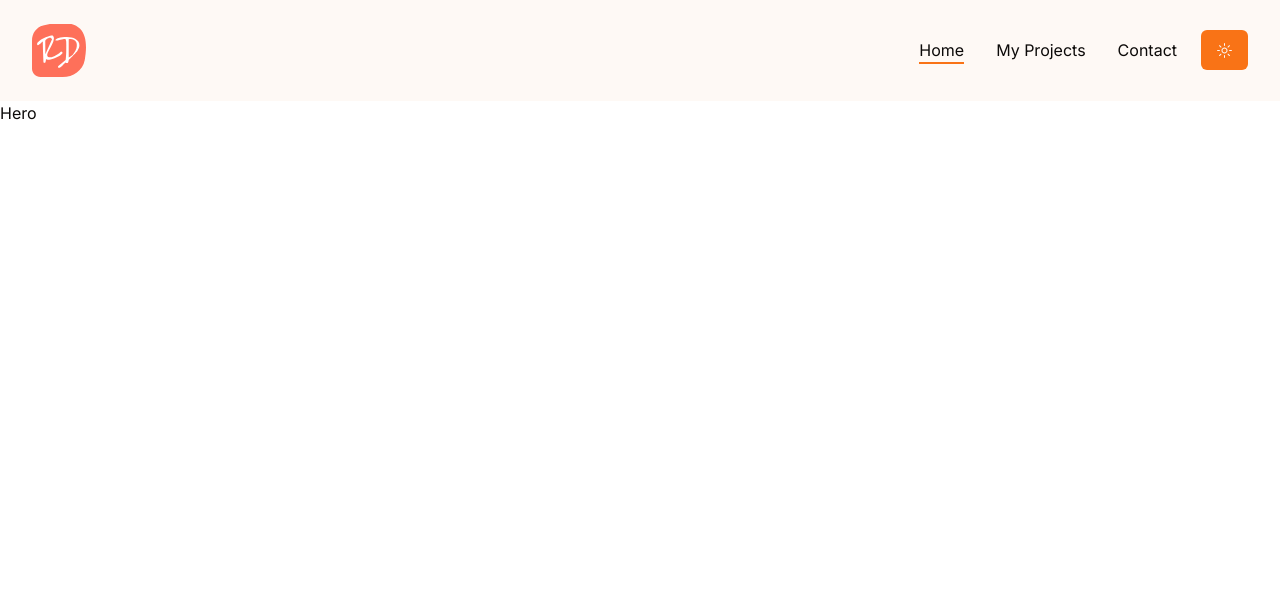
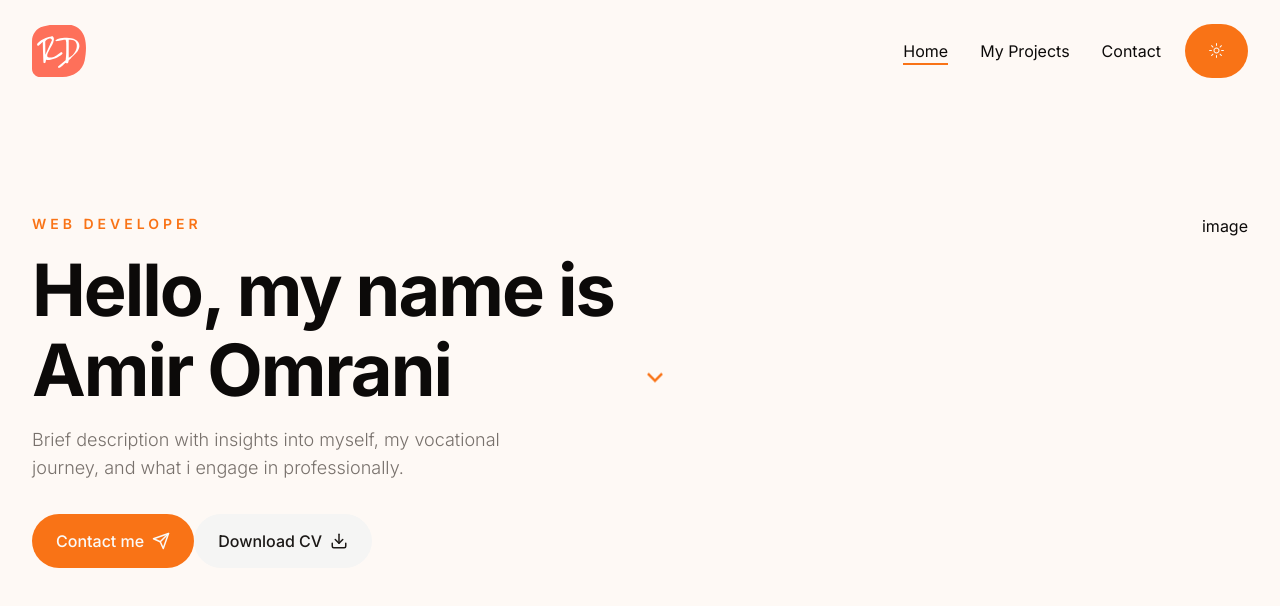
Before and after one commit to Amirshoeibiomrani/portfolio-in-2025, a Next.js app: page / in a window 1280 px wide. Shown: the top 606 px of the page. Built offline with nearby package versions, Linux system fonts and the light colour scheme.

Commit message:
Hero Update 57

```diff
--- a/app/globals.css
+++ b/app/globals.css
@@ -61,3 +61,13 @@
       @apply bg-background text-foreground;
     }
   }
+
+
+  .h1 {
+    @apply text-6xl xl:text-[72px] xl:leading-[80px] tracking-[-2px] font-bold;
+  }
+
+
+  .subtitle {
+    @apply text-muted-foreground text-lg mb-8 font-light
+  }
--- a/components/Hero.jsx
+++ b/components/Hero.jsx
@@ -1,8 +1,51 @@
-import React from 'react'
+
+"use client"
+
+import Link from "next/link"
+import { Button } from "./ui/button"
+import {Download, Send} from "lucide-react"
+
+import {RiBriefcase4Fill, RiTeamFill, RiTodoFill, RiArrowDownSLine} from "react-icons/ri"
+
+// components
+import DevImg from "./DevImg"
 
 function Hero() {
   return (
-    <div>Hero</div>
+    <section className="py-12 xl:py-24 h-[84vh] xl:pt-28 bg-hero bg-no-repeat bg-bottom bg-cover dark:bg-none" >
+        <div className="container mx-auto">
+            <div className="flex justify-between gap-x-8">
+                {/* text */}
+                <div className="flex max-w-[600px] flex-col justify-center mx-auto xl:mx-0 text-center xl:text-left">
+                    <div className=" text-sm uppercase font-semibold mb-4 text-primary tracking-[4px]">Web Developer</div>
+                    <h1 className="h1 mb-4">Hello, my name is Amir Omrani</h1>
+                    <p className="subtitle max-w-[490px] mx-auto xl:mx-0">
+                        Brief description with insights into myself, my vocational journey, and what i engage in professionally.
+                    </p>
+                    {/* buttons */}
+                    <div className="">
+                        <Link href='/contact'>
+                            <Button className="gap-x-2" >
+                                Contact me <Send size={18 } />
+                            </Button>
+                        </Link>
+                        <Button variant='secondary' className='gap-x-2' >
+                            Download CV
+                            <Download size={18 } />
+                            </Button>
+                    </div>
+                </div>
+                {/* image */}
+                <div className="hidden xl:flex relative">image</div>
+            </div>
+            {/* icon */}
+            <div className="hidden md:flex absolute left-2/4 bottom-44 xl:bottom-1/2 animate-bounce">
+                <RiArrowDownSLine className="text-3xl text-primary" />
+            </div>
+        </div>
+
+
+    </section>
   )
 }
 
--- a/components/ui/button.jsx
+++ b/components/ui/button.jsx
@@ -5,7 +5,7 @@
 import { cn } from "@/lib/utils"
 
 const buttonVariants = cva(
-  "inline-flex items-center justify-center whitespace-nowrap rounded-md text-sm font-medium ring-offset-background transition-colors focus-visible:outline-none focus-visible:ring-2 focus-visible:ring-ring focus-visible:ring-offset-2 disabled:pointer-events-none disabled:opacity-50",
+  "inline-flex items-center justify-center whitespace-nowrap rounded-full text-base font-medium ring-offset-background transition-colors focus-visible:outline-none focus-visible:ring-2 focus-visible:ring-ring focus-visible:ring-offset-2 disabled:pointer-events-none disabled:opacity-50",
   {
     variants: {
       variant: {
@@ -20,7 +20,7 @@
         link: "text-primary underline-offset-4 hover:underline",
       },
       size: {
-        default: "h-10 px-4 py-2",
+        default: "h-[54px] px-6 py-2",
         sm: "h-9 rounded-md px-3",
         lg: "h-11 rounded-md px-8",
         icon: "h-10 w-10",
--- a/tailwind.config.js
+++ b/tailwind.config.js
@@ -2,10 +2,10 @@
 module.exports = {
   darkMode: ["class"],
   content: [
-    './pages/**/*.{js,jsx}',
-    './components/**/*.{js,jsx}',
-    './app/**/*.{js,jsx}',
-    './src/**/*.{js,jsx}',
+    "./pages/**/*.{js,jsx}",
+    "./components/**/*.{js,jsx}",
+    "./app/**/*.{js,jsx}",
+    "./src/**/*.{js,jsx}",
   ],
   prefix: "",
   theme: {
@@ -71,7 +71,10 @@
         "accordion-down": "accordion-down 0.2s ease-out",
         "accordion-up": "accordion-up 0.2s ease-out",
       },
+      backgroundImage: {
+        hero: "url(/hero/hero-bg.png)",
+      },
     },
   },
   plugins: [require("tailwindcss-animate")],
-}
+};
```
